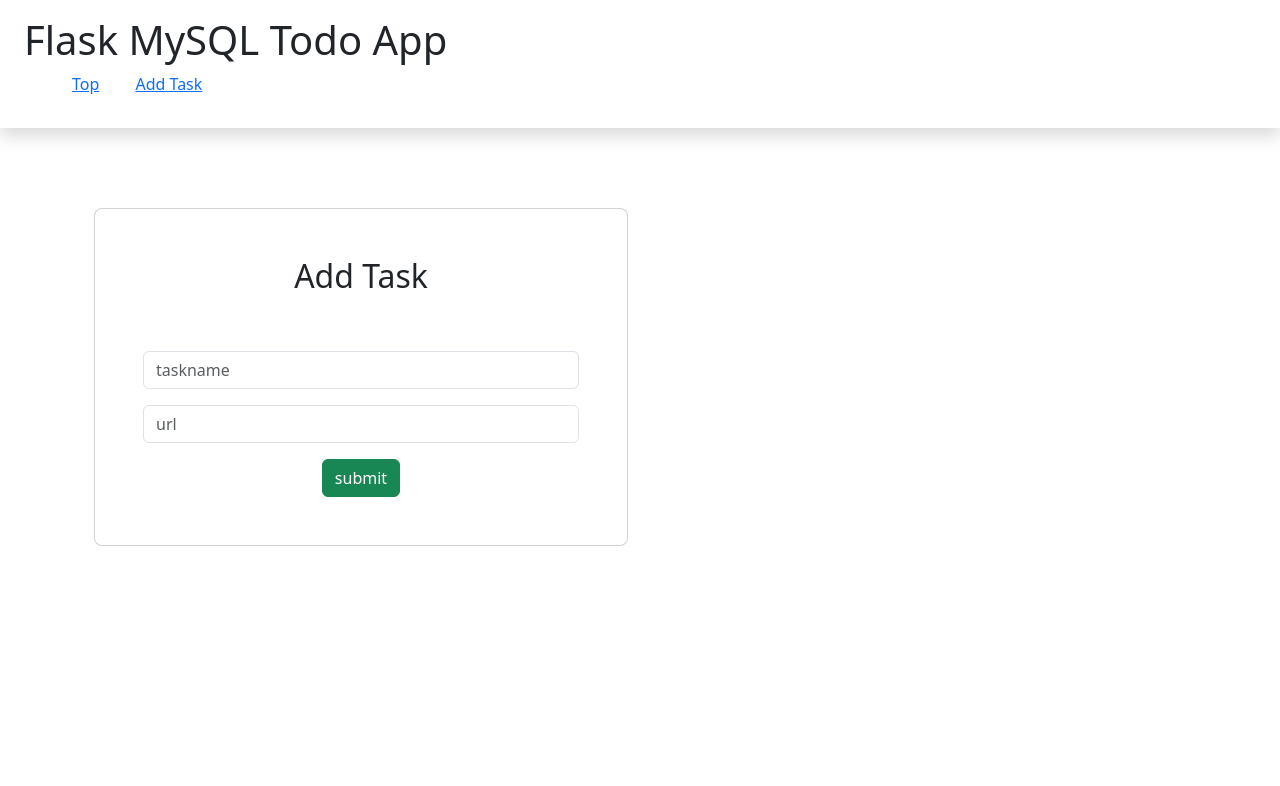
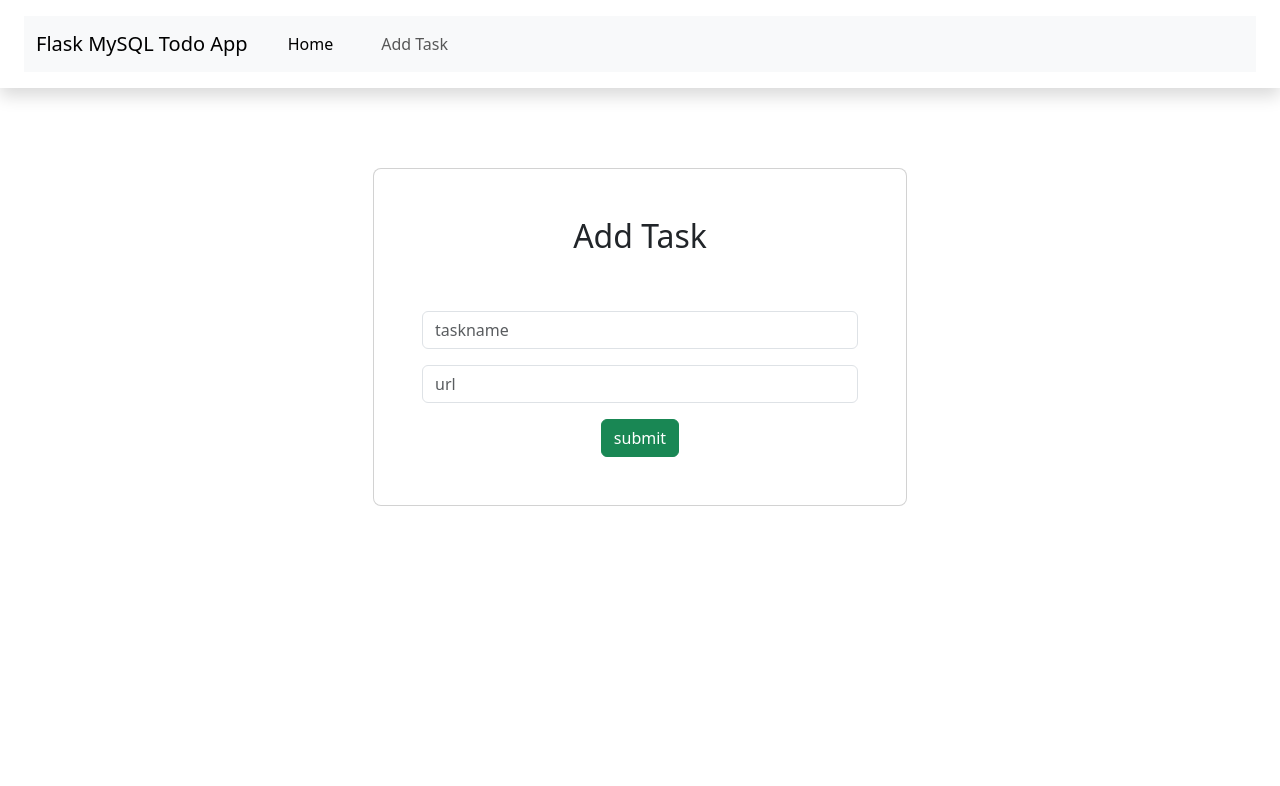
Before and after one commit to shim369/Flask-MySQL-Test, a Flask app: page /addtask in a window 1280 px wide. Shown: the top 786 px of the page. Run offline with Flask 3, Linux system fonts and the light colour scheme.

Commit message:
update tamplates

```diff
--- a/templates/addtask.html
+++ b/templates/addtask.html
@@ -6,7 +6,7 @@ Add Task Page | Flask Test
 
 {% block content %}
 <div class="container py-5 h-100">
-    <div class="row d-flex justify-containent-center align-items-center h-100">
+    <div class="row d-flex justify-content-center align-items-center h-100">
         <div class="col-lg-8 col-xl-6">
             <div class="card rounded-3">
                 <div class="card-body p-4 p-md-5">
--- a/templates/layout.html
+++ b/templates/layout.html
@@ -9,18 +9,25 @@
 </head>
 
 <body>
+
     <header class="header shadow">
-        <h1>Flask MySQL Todo App</h1>
-        <nav>
-            <ul>
-                <li>
-                    <a href="/">Top</a>
-                </li>
-                <li>
-                    <a href="/addtask">Add Task</a>
-                </li>
-            </ul>
-        </nav>
+          <nav class="navbar navbar-expand-lg bg-body-tertiary">
+            <div class="container-fluid">
+              <a class="navbar-brand" href="/">Flask MySQL Todo App</a>
+              <button class="navbar-toggler" type="button" data-bs-toggle="collapse" data-bs-target="#navbarTogglerDemo02" aria-controls="navbarTogglerDemo02" aria-expanded="false" aria-label="Toggle navigation">
+                <span class="navbar-toggler-icon"></span>
+              </button>
+              <div class="collapse navbar-collapse" id="navbarTogglerDemo02">
+                <ul class="navbar-nav me-auto mb-2 mb-lg-0">
+                  <li class="nav-item">
+                    <a class="nav-link active" aria-current="page" href="/">Home</a>
+                  </li>
+                  <li class="nav-item">
+                    <a class="nav-link" href="/addtask">Add Task</a>
+                  </li>
+              </div>
+            </div>
+          </nav>
     </header>
     <main>
         <div class="container">
```
